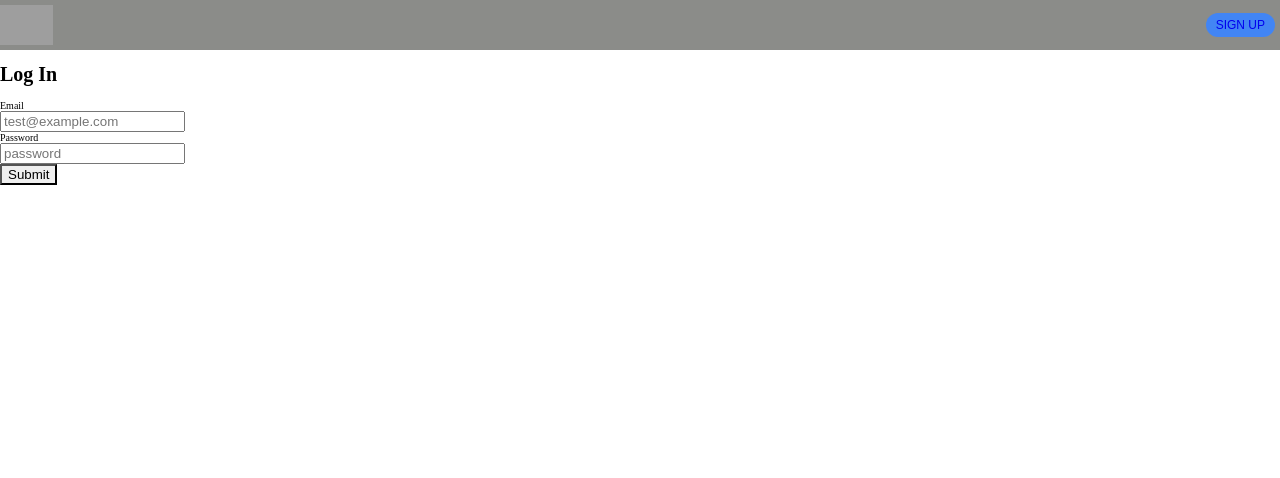
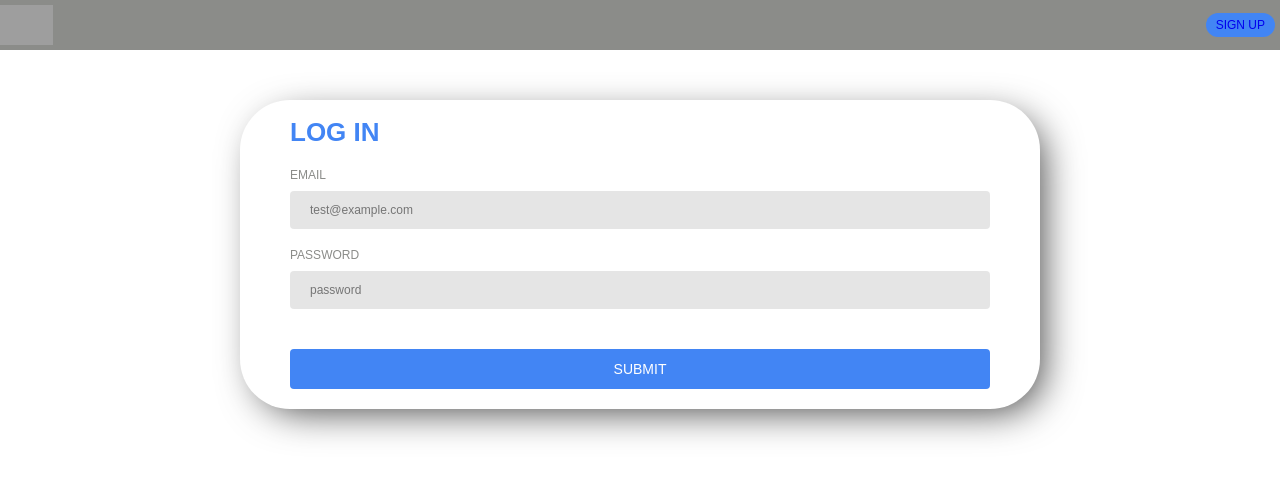
Before and after one commit to mattkellough/auth-app, a React (Create React App) app: page /sign-in in a window 1280 px wide. Shown: the top 478 px of the page. Built offline with nearby package versions, Linux system fonts and the light colour scheme; grey boxes are pictures that could not be loaded.

Commit message:
added form styles

```diff
--- a/src/components/global/Styles.js
+++ b/src/components/global/Styles.js
@@ -1,4 +1,4 @@
-import { createGlobalStyle } from "styled-components";
+import styled, { createGlobalStyle } from "styled-components";
 
 const GlobalStyle = createGlobalStyle`
     @import url('https://fonts.googleapis.com/css?family=Poppins:300,400,500,600,700&display=swap');
@@ -30,4 +30,106 @@ const GlobalStyle = createGlobalStyle`
     }
 `;
 
+export const Form = styled.form`
+  background-color: ${(props) => props.theme.white};
+  border-radius: 5rem;
+  width: 80%;
+  max-width: 80rem;
+  min-width: 30rem;
+  box-shadow: 1rem 1rem 3.8rem -0.8rem rgba(0, 0, 0, 0.75);
+  display: flex;
+  align-items: center;
+  justify-content: center;
+  flex-flow: column;
+  margin: 2.6rem auto;
+  @media (min-width: 768px) {
+    margin: 5rem auto;
+  }
+
+  label {
+    display: block;
+    margin: 0 0 1rem;
+    color: ${(props) => props.theme.grey};
+    font-size: 1.2rem;
+    line-height: 1;
+    text-transform: uppercase;
+    font-family: ${(props) => props.theme.font};
+  }
+
+  button {
+    outline: none;
+    background-color: ${(props) => props.theme.primaryColor};
+    width: 100%;
+    border: 0;
+    border-radius: 0.4rem;
+    padding: 1.2rem 2rem;
+    color: ${(props) => props.theme.white};
+    font-family: ${(props) => props.theme.font};
+    text-transform: uppercase;
+    cursor: pointer;
+    margin: 2rem auto;
+    font-size: 1.4rem;
+  }
+`;
+
+export const ServerMessage = styled.div`
+  position: absolute;
+  top: 20rem;
+  color: ${(props) => props.theme.red};
+  background: $white;
+  height: 5rem;
+  line-height: 5rem;
+  padding: 0 2rem;
+  font-size: 1.6rem;
+  border-radius: 3rem;
+  font-family: ${(props) => props.theme.font};
+  text-transform: uppercase;
+  font-weight: 600;
+`;
+
+export const FormWrap = styled.div`
+  width: calc(100% - 10rem);
+`;
+
+export const FormField = styled.div`
+  display: flex;
+  flex-wrap: wrap;
+  justify-content: space-between;
+  margin: 0 0 2rem;
+  flex-flow: column;
+  width: 100%;
+`;
+
+export const InputWrap = styled.div`
+  input {
+    outline: none;
+    display: block;
+    background: rgba(0, 0, 0, 0.1);
+    width: 100%;
+    border: 0;
+    border-radius: 0.4rem;
+    box-sizing: border-box;
+    padding: 1.2rem 2rem;
+    color: rgba(0, 0, 0, 0.6);
+    font-family: ${(props) => props.theme.font};
+    font-size: 1.2rem;
+    line-height: inherit;
+  }
+  p {
+    font-family: ${(props) => props.theme.font};
+    font-size: 1.2rem;
+    font-weight: 600;
+    color: ${(props) => props.theme.red};
+    text-transform: uppercase;
+    margin: 0;
+  }
+`;
+
+export const H1 = styled.h1`
+  font-family: ${(props) => props.theme.font};
+  color: ${(props) => props.theme.primaryColor};
+  position: relative;
+  font-size: 2.6rem;
+`;
+
 export default GlobalStyle;
--- a/src/pages/SignIn.js
+++ b/src/pages/SignIn.js
@@ -1,10 +1,26 @@
 import React, { useState, useContext } from "react";
+import styled from "styled-components";
+import {
+  Form,
+  ServerMessage,
+  FormWrap,
+  FormField,
+  InputWrap,
+  H1,
+} from "../components/global/Styles";
 import useForm from "../hooks/useForm";
 import { Redirect } from "react-router-dom";
 import UserContext from "../context/UserContext";
 import userFetch from "../api/userFetch";
 
 // EMAIL MUST BE 'test@example.com' TO LOGIN
+
+const StyledH1 = styled(H1)`
+  padding-bottom: 0.3rem;
+  text-align: left;
+  width: 100%;
+  text-transform: uppercase;
+`;
 
 const SignIn = () => {
   // Fields to be used for validation
@@ -59,13 +75,13 @@ const SignIn = () => {
   if (!formSuccess) {
     return (
       <div className="sign-in form">
-        {serverMessage && <div className="server-message">{serverMessage}</div>}
-        <form noValidate onSubmit={handleSubmit}>
-          <div className="form-wrap">
-            <h1>Log In</h1>
-            <div className="form-field">
+        {serverMessage && <ServerMessage>{serverMessage}</ServerMessage>}
+        <Form noValidate onSubmit={handleSubmit}>
+          <FormWrap>
+            <StyledH1>Log In</StyledH1>
+            <FormField>
               <label>Email</label>
-              <div className="input">
+              <InputWrap>
                 <input
                   type="email"
                   name="email"
@@ -74,11 +90,11 @@ const SignIn = () => {
                   placeholder="test@example.com"
                 />
                 {errors.email && <p>{errors.email}</p>}
-              </div>
-            </div>
-            <div className="form-field">
+              </InputWrap>
+            </FormField>
+            <FormField>
               <label>Password</label>
-              <div className="input">
+              <InputWrap>
                 <input
                   type="password"
                   name="password"
@@ -87,11 +103,11 @@ const SignIn = () => {
                   placeholder="password"
                 />
                 {errors.password && <p>{errors.password}</p>}
-              </div>
-            </div>
+              </InputWrap>
+            </FormField>
             <button type="submit">Submit</button>
-          </div>
-        </form>
+          </FormWrap>
+        </Form>
       </div>
     );
   } else {
```
